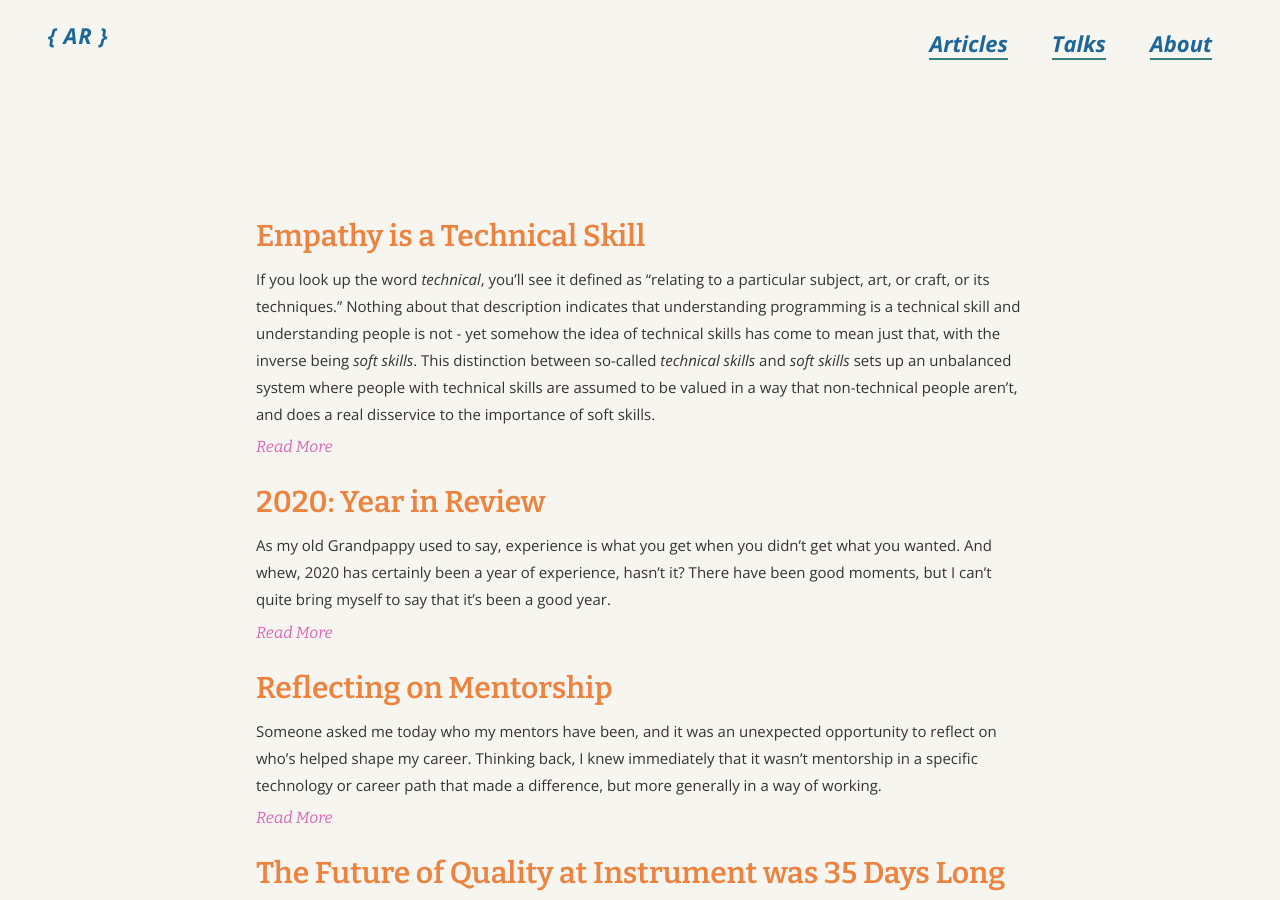
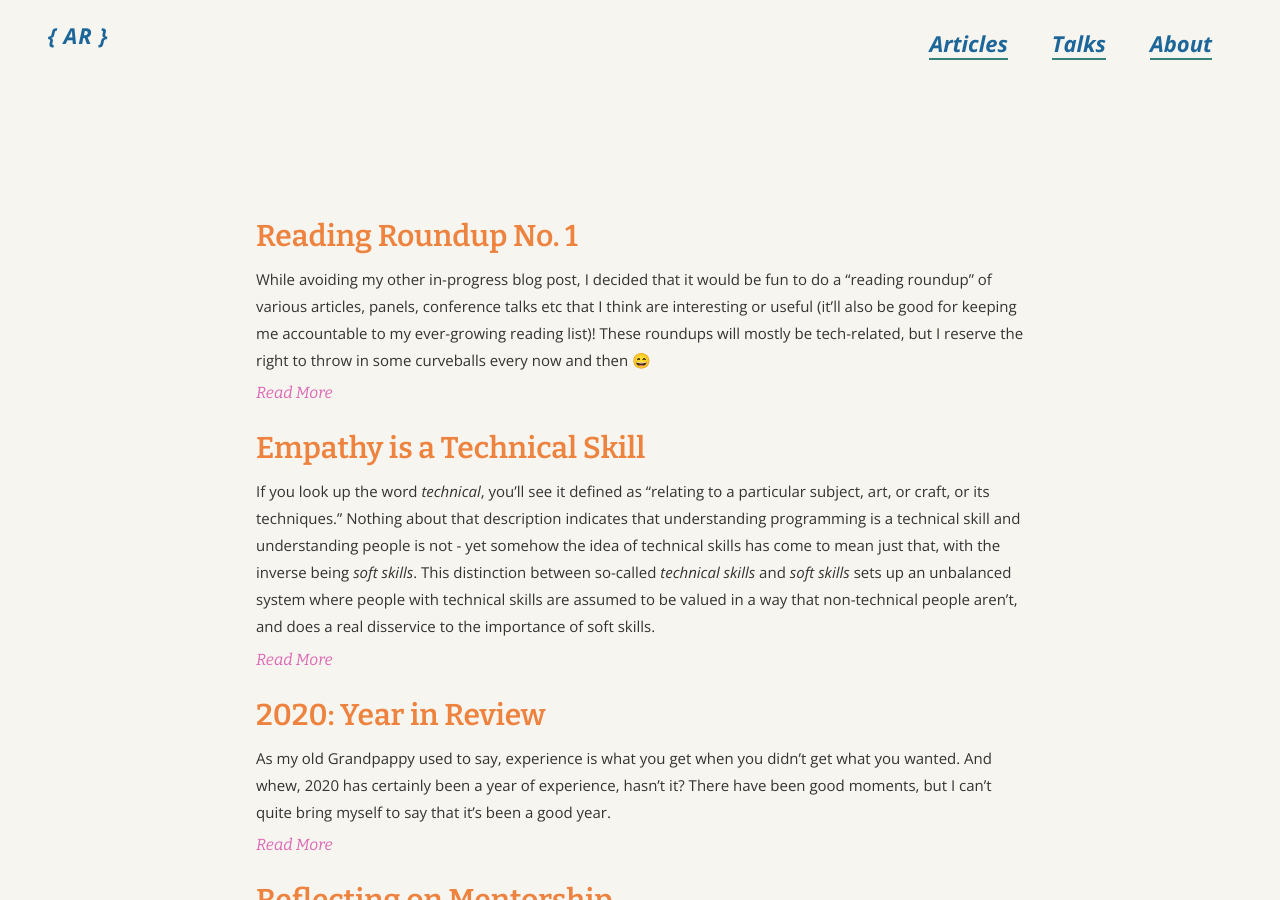
Before and after one commit to angelariggs/angelariggs.github.io, a Jekyll site: the page built from articles.md, in a window 1280 px wide and 900 px high. Built offline with Jekyll 4.4.1, drawn with Linux system fonts in a browser that asks for light colours.

Commit message:
reading roundup blog post

```diff
--- a/_layouts/navpages.html
+++ b/_layouts/navpages.html
@@ -46,7 +46,6 @@
     <div class="wrapper-footer">
       <div class="container">
         <footer class="footer">
-          {% include svg-icons.html %}
         </footer>
       </div>
     </div>
--- /dev/null
+++ b/_posts/2021-08-18-reading-roundup.md
@@ -0,0 +1,20 @@
+---
+layout: post
+title:  "Reading Roundup No. 1"
+date:   2021-08-01
+permalink: /articles/reading-roundup-1
+comments: true
+tags: series-reading-roundup
+---
+
+While avoiding my other in-progress blog post, I decided that it would be fun to do a "reading roundup" of various articles, panels, conference talks etc that I think are interesting or useful (it'll also be good for keeping me accountable to my ever-growing reading list)! These roundups will mostly be tech-related, but I reserve the right to throw in some curveballs every now and then 😄
+
+* Many of us - myself included - are feeling the effects of burnout. Active Voice has added another date for their [Reflect, Reset, Rebound](https://www.activevoicehq.com/trainings/reflect-reset-rebound) leadership workshop on September 15! I've signed up and am definitely looking forward to learning how to support both myself and my team through this time.
+
+* Lena Wiberg has just published her book, Would Heu-Risk It!!! She started this risk-based testing approach with a workshop and then expanded that into an interactive [card deck](https://store.ministryoftesting.com/products/would-heu-risk-it-single-deck). I'm super excited for this iteration - you can buy the e-book on [Leanpub](https://leanpub.com/wouldheuriskit) or a physical copy from [Amazon](https://www.amazon.com/Would-Heu-risk-weapons-Software-Testing/dp/B09BGHYZXZ)!
+
+* I liked this intro to [Practices of Future Engineering Leaders](https://anothermarkwood.medium.com/practices-of-future-team-leaders-part-1-of-3-cede84d8a19e). I think it's a good starting guide for getting people to think about what it means to be a leader and where you can start focusing in order to build those skills.
+
+* I always appreciate seeing how Camille Fournier thinks about things, and her article on [senior engineering skills](https://skamille.medium.com/an-incomplete-list-of-skills-senior-engineers-need-beyond-coding-8ed4a521b29f) is no exception!
+
+* This article on [affirming people who use multiple pronouns](https://www.them.us/story/multiple-sets-of-pronouns) was super useful to read. One of the things that we (cis people) need to continue working on is our understanding and acceptance that people's identities do not fit neatly into single categories, and there is not a single set of definitions that apply consistently to everyone.
```
Also changed, not shown: tag/series-reading-roundup.md (added, +6 -0 lines).
